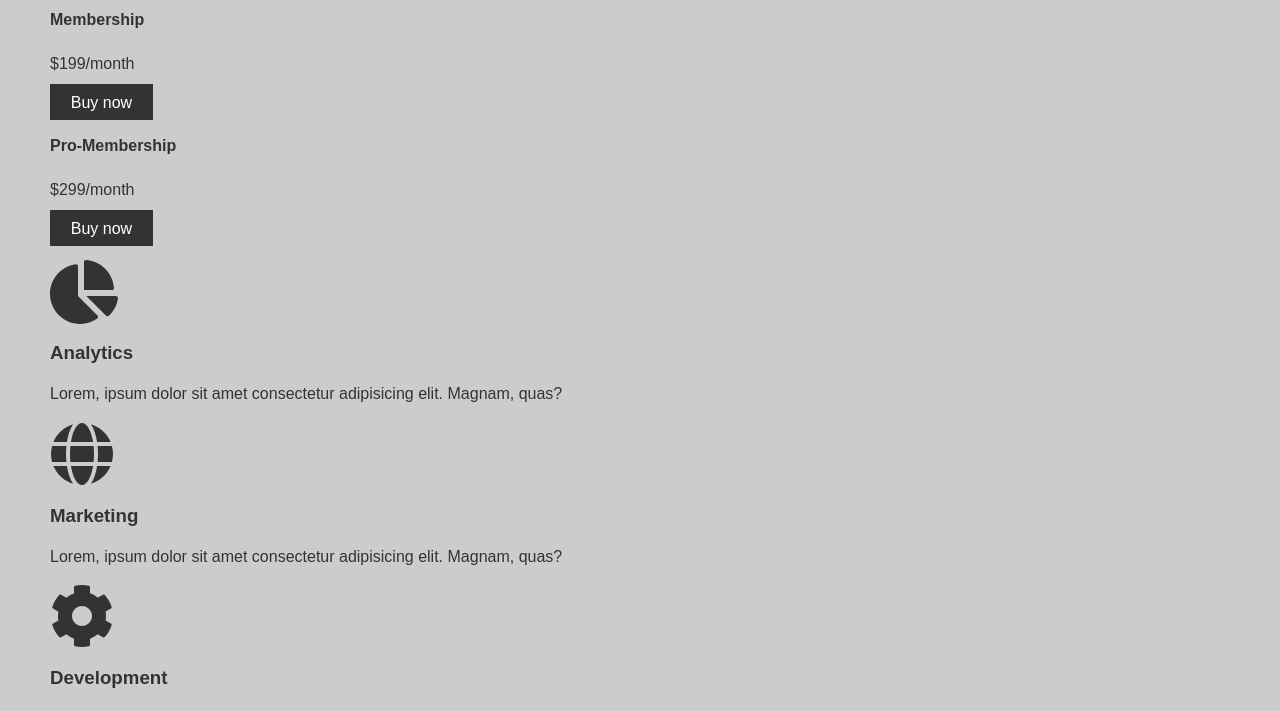
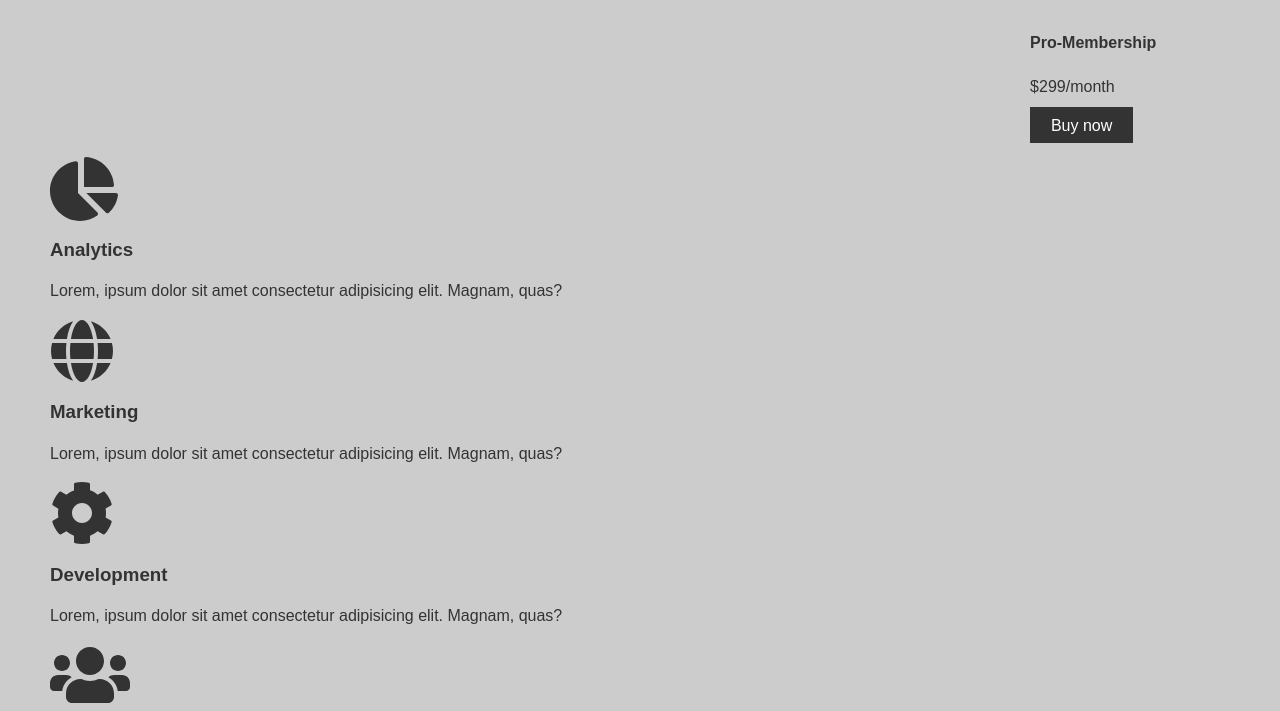
Before and after one commit to VisheshSingh/gridbiz, a plain HTML site: page index.html in a window 1280 px wide. Shown: the part 265-976 px from the top of the page. Drawn offline with Linux system fonts and the light colour scheme.

Commit message:
SHowcase using grid areas

```diff
--- a/style.css
+++ b/style.css
@@ -61,3 +61,25 @@ img{
     background: var(--dark);
     color:var(--light);
 }
+
+/* TOP CONTAINER */
+.top-container{
+    display: grid;
+    grid-gap: 20px;
+    grid-template-areas:
+        'showcase showcase top-box-a'
+        'showcase showcase top-box-b';
+}
+
+/* Showcase */
+.showcase{
+    grid-area: showcase;
+}
+
+.top-box-a{
+    grid-area: top-box-a;
+}
+
+.top-box-b{
+    grid-area: top-box-b;
+}
```
